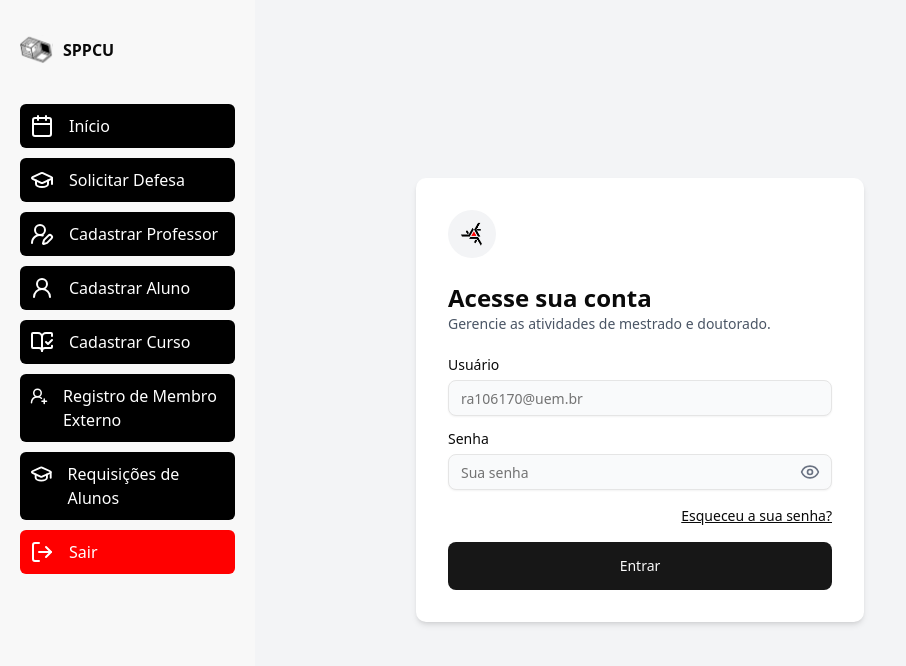
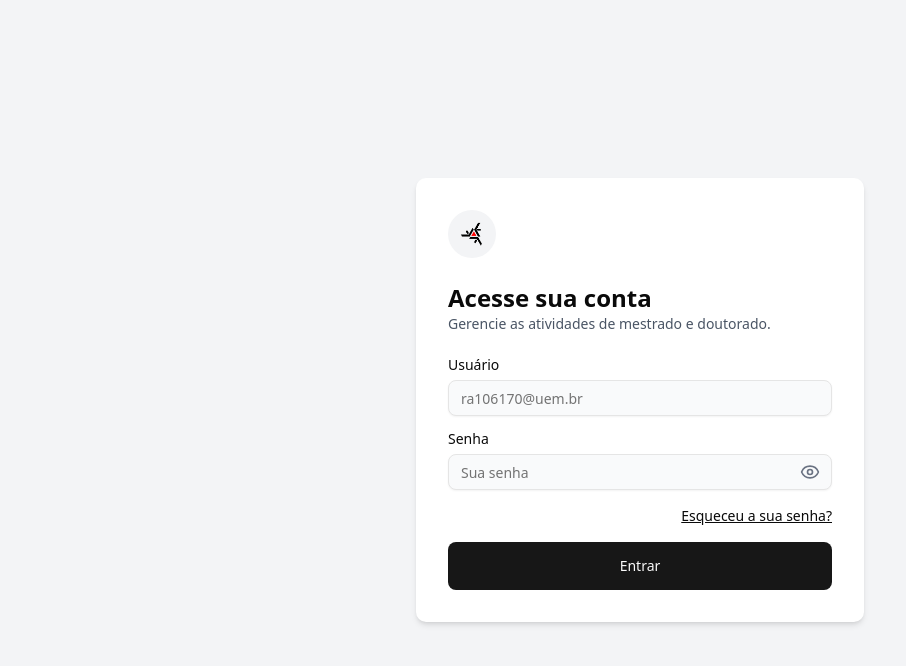
Before and after one commit to mhsfn00/controle-solicitacoes-front, a React (Vite) app: page /login in a window 1280 px wide. Shown: the top 666 px of the page, without its empty margins (0-906 px from the left). Built offline with nearby package versions, Linux system fonts and the light colour scheme.

Commit message:
concertando o login que estava com navbar

```diff
--- a/src/App.tsx
+++ b/src/App.tsx
@@ -1,12 +1,18 @@
 import React from "react";
-import { BrowserRouter as Router, Routes, Route } from "react-router-dom";
+import { BrowserRouter as Router, Routes, Route, useLocation } from "react-router-dom";
 import Navbar from "./components/NavBar/NavBar";
 import { routes } from "./routes";
 
-const App: React.FC = () => {
+// Lista de rotas que NÃO devem mostrar a Navbar
+const hiddenNavbarRoutes = ["/login", "/forgotPassword", "/resetPassword"];
+
+const AppContent: React.FC = () => {
+  const location = useLocation();
+  const shouldShowNavbar = !hiddenNavbarRoutes.includes(location.pathname);
+
   return (
-    <Router>
-      <Navbar />
+    <>
+      {shouldShowNavbar && <Navbar />}
       <Routes>
         {Object.entries(routes).map(
           ([key, item]) =>
@@ -15,7 +21,16 @@ const App: React.FC = () => {
             )
         )}
       </Routes>
+    </>
+  );
+};
+
+const App: React.FC = () => {
+  return (
+    <Router>
+      <AppContent />
     </Router>
   );
-}
+};
+
 export default App;
```
